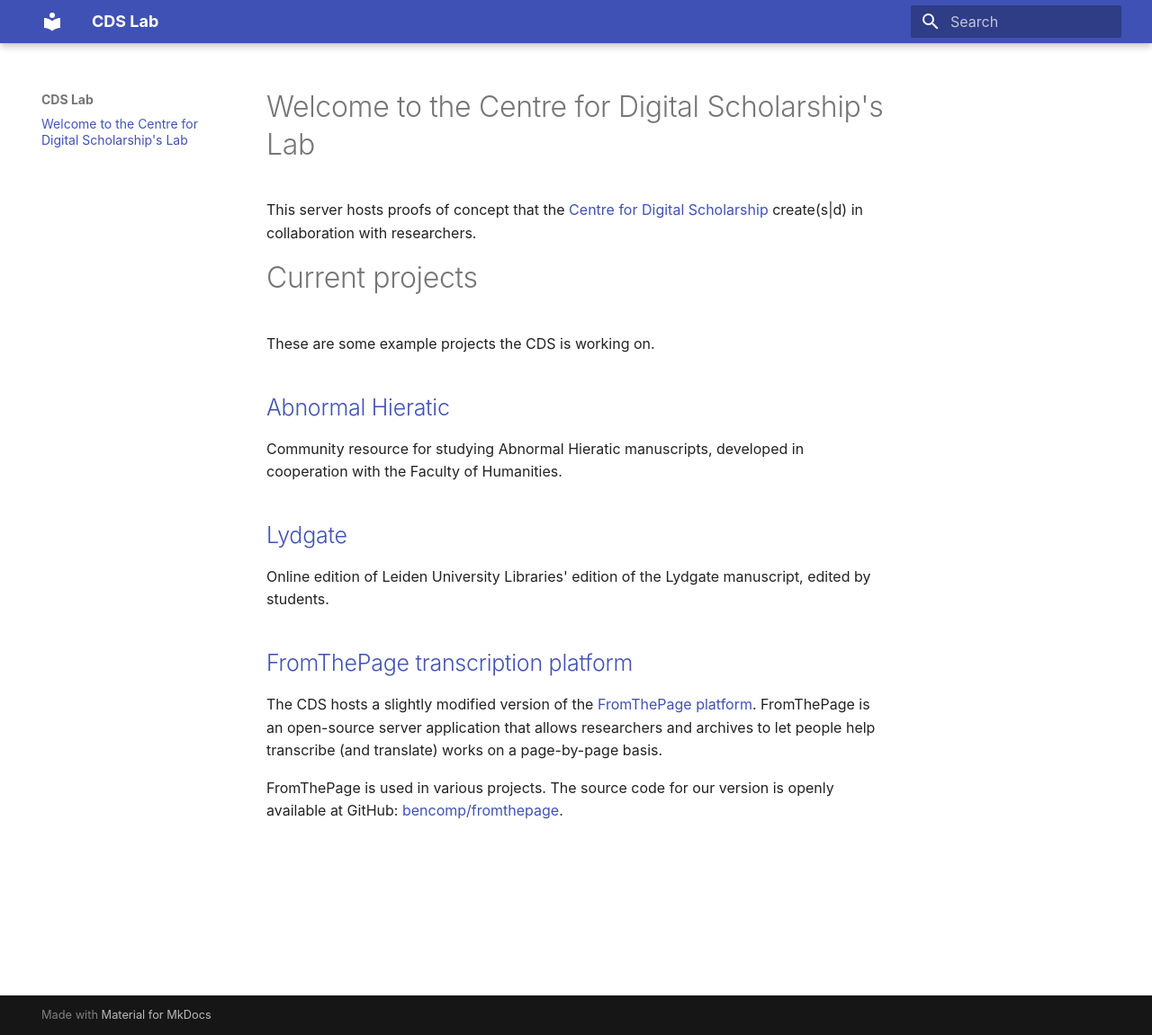
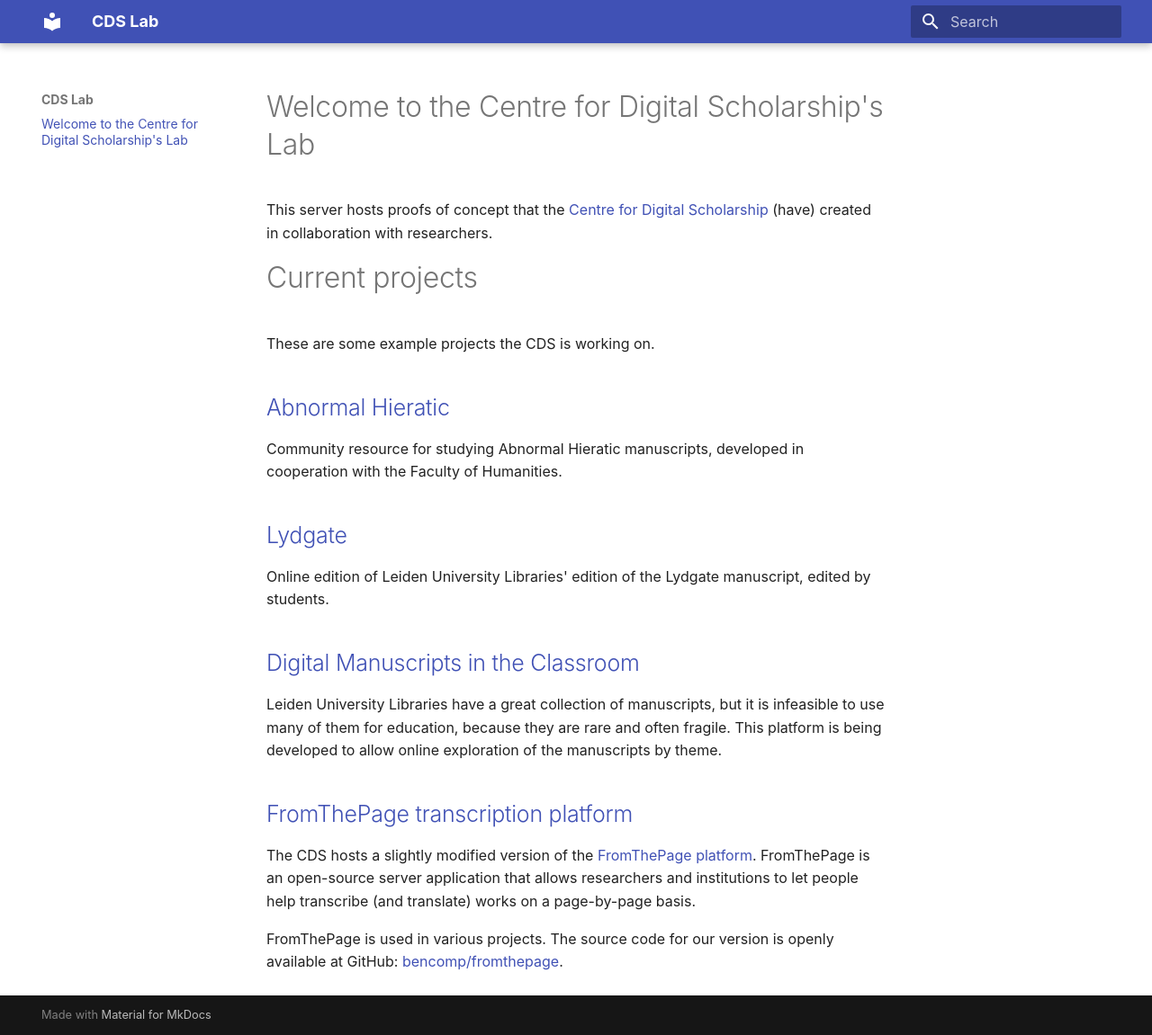
Before and after one commit to LeidenUniversityLibrary/cds-lab-homepage, an MkDocs documentation site: the page built from docs/index.md, in a window 1280 px wide and 1151 px high. Shown: the whole window at 90% size. Built offline with MkDocs 1.6.1 and Material for MkDocs 9.7.7, drawn with Linux system fonts in a browser that asks for light colours.

Commit message:
Add link to digmanclass

```diff
--- a/docs/index.md
+++ b/docs/index.md
@@ -1,6 +1,6 @@
 # Welcome to the Centre for Digital Scholarship's Lab
 
-This server hosts proofs of concept that the <a href="https://www.library.universiteitleiden.nl/research-and-publishing/centre-for-digital-scholarship" target="_blank">Centre for Digital Scholarship</a> create(s|d) in collaboration with researchers.
+This server hosts proofs of concept that the <a href="https://www.library.universiteitleiden.nl/research-and-publishing/centre-for-digital-scholarship" target="_blank">Centre for Digital Scholarship</a> (have) created in collaboration with researchers.
 
 # Current projects
 
@@ -14,8 +14,12 @@
 
 Online edition of Leiden University Libraries' edition of the Lydgate manuscript, edited by students.
 
+## [Digital Manuscripts in the Classroom](digmanclass/)
+
+Leiden University Libraries have a great collection of manuscripts, but it is infeasible to use many of them for education, because they are rare and often fragile. This platform is being developed to allow online exploration of the manuscripts by theme.
+
 ## [FromThePage transcription platform](transcription/)
 
-The CDS hosts a slightly modified version of the [FromThePage platform](https://fromthepage.com). FromThePage is an open-source server application that allows researchers and archives to let people help transcribe (and translate) works on a page-by-page basis.
+The CDS hosts a slightly modified version of the [FromThePage platform](https://fromthepage.com). FromThePage is an open-source server application that allows researchers and institutions to let people help transcribe (and translate) works on a page-by-page basis.
 
 FromThePage is used in various projects. The source code for our version is openly available at GitHub: [bencomp/fromthepage](https://github.com/bencomp/fromthepage).
```
